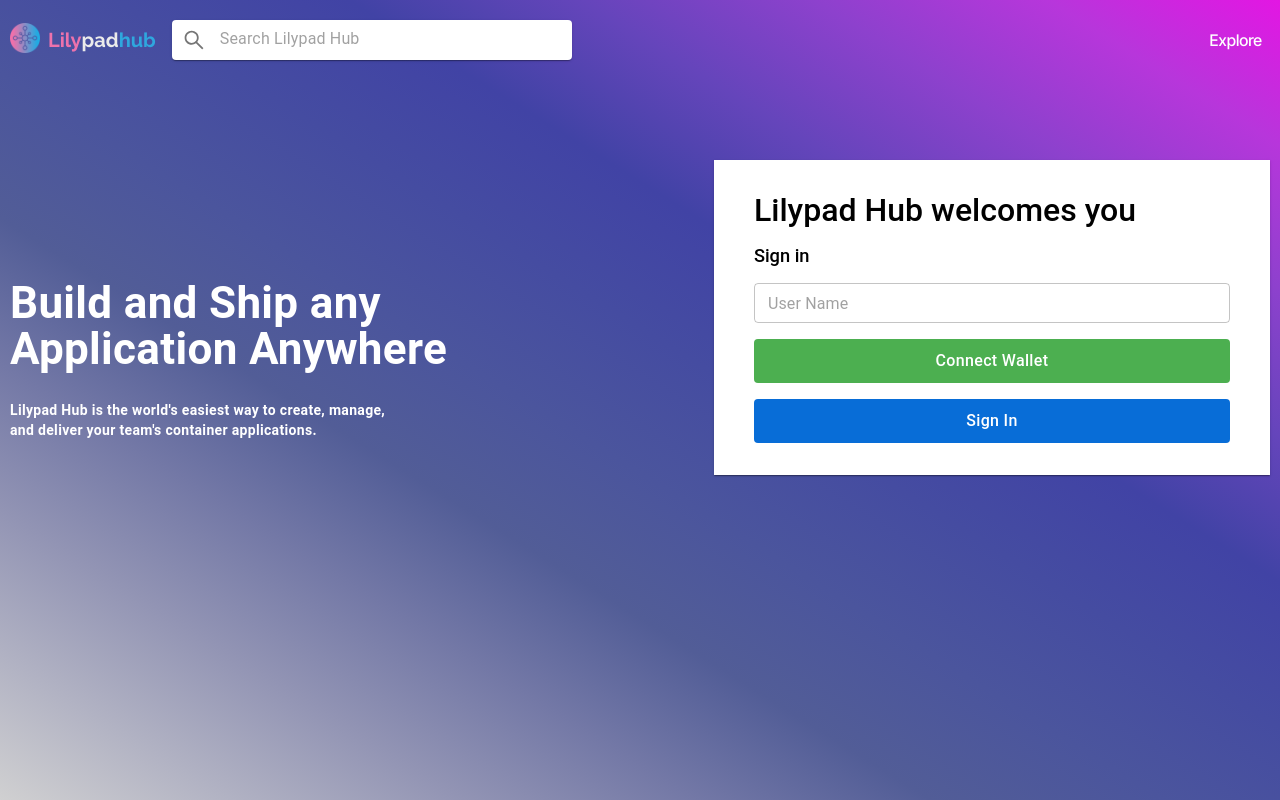
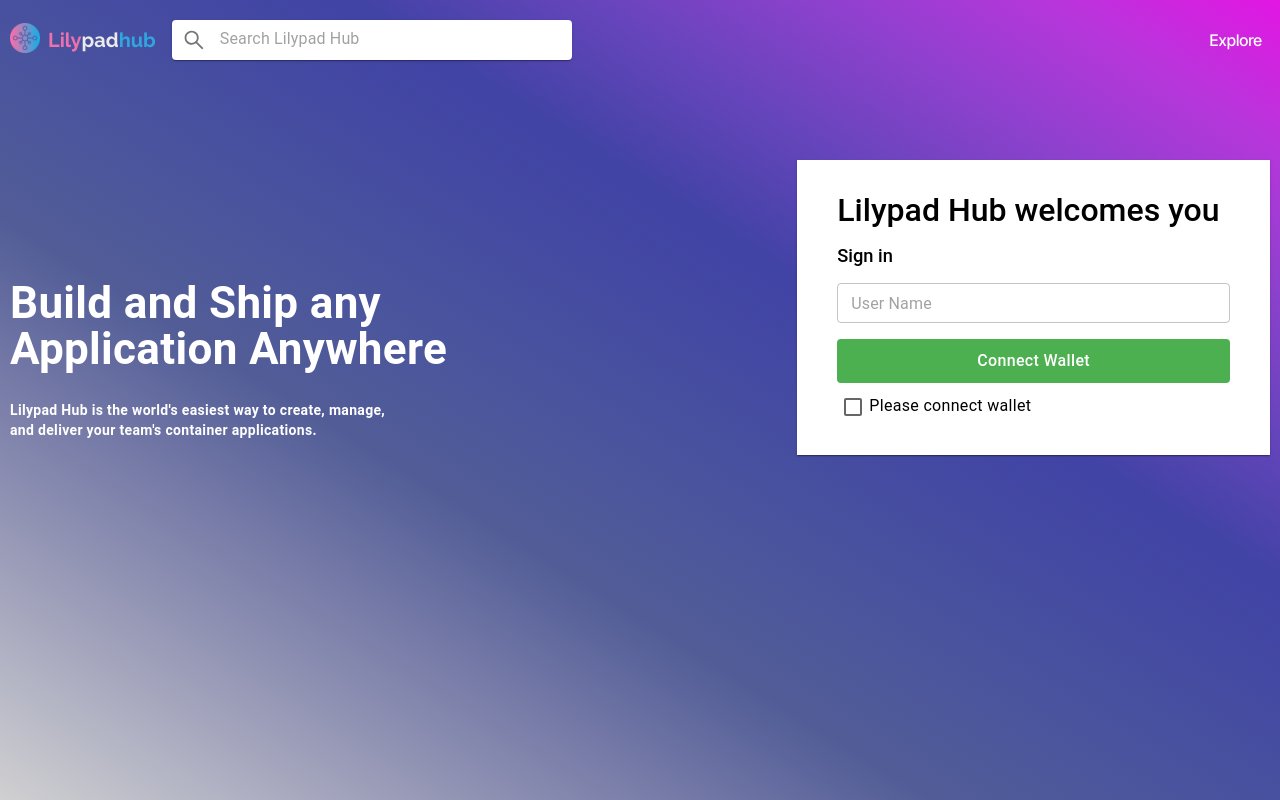
Before and after one commit to oBLAZERo2001/lilypad-hub, a React (Create React App) app: page /welcome in a window 1280 px wide. Built offline with nearby package versions, Linux system fonts and the light colour scheme; no server answers.

Commit message:
sign user flow completed

```diff
--- a/src/api/user.js
+++ b/src/api/user.js
@@ -1,16 +1,27 @@
 import { default as axios } from "axios";
 import { SERVER_URL } from "../constants";
 
-export const createUser = async function (address) {
+export const createUser = async function (address, displayName) {
 	try {
+		const nonceResponse = await axios.post(
+			`${SERVER_URL}/user/generateNonce`,
+			{ address },
+			{
+				method: "POST",
+				headers: { "Content-Type": "application/json" },
+			}
+		);
+		const formattedNonceResponse = nonceResponse.data;
+		const nonce = formattedNonceResponse.nonce;
+
 		const sign = await window.ethereum.request({
 			method: "personal_sign",
-			params: [address, "Please approve this message."],
+			params: [address, "Please approve this message \n \nNonce:\n" + nonce],
 		});
 
 		const response = await axios.post(
-			SERVER_URL + "/user/login",
-			{ sign },
+			SERVER_URL + "/user/signin",
+			{ sign, nonce, displayName },
 			{
 				headers: {
 					"Content-Type": `application/json`,
--- /dev/null
+++ b/src/hooks/useWallet.js
@@ -0,0 +1,46 @@
+import React, { useState } from "react";
+import { connectWalletToSite, getWalletAddress } from "../utils/wallet";
+import { createUser } from "../api/user";
+
+export default function UseWallet() {
+	const [connectedToSite, setConnectedToSite] = useState(false);
+	const [connectedToWallet, setConnectedToWallet] = useState(false);
+
+	async function connectSite() {
+		await connectWalletToSite();
+		const address = await getWalletAddress();
+		console.log("address", address);
+		if (address) {
+			setConnectedToWallet(true);
+
+			return true;
+		}
+		return false;
+	}
+
+	async function signUser(displayName) {
+		const address = await getWalletAddress();
+
+		if (address && address !== "") {
+			let token = localStorage.getItem("token");
+			localStorage.setItem("address", address);
+			if (!token || token === "" || token === "undefined") {
+				await createUser(address, displayName);
+			}
+			token = localStorage.getItem("token");
+			if (token && token !== "" && token !== "undefined") {
+				setConnectedToSite(true);
+				console.log("Signed user");
+				return true;
+			}
+		}
+		return false;
+	}
+
+	return {
+		connectSite,
+		connectedToSite,
+		signUser,
+		connectedToWallet,
+	};
+}
--- a/src/screens/Welcome.jsx
+++ b/src/screens/Welcome.jsx
@@ -1,7 +1,11 @@
-import { Box, FormControl, TextField } from "@mui/material";
-import React from "react";
+import { Box, Checkbox, FormControl, TextField } from "@mui/material";
+import React, { useState } from "react";
+import UseWallet from "../hooks/useWallet";
 
 export default function Welcome() {
+	const { connectSite, signUser, connectedToWallet } = UseWallet();
+	const [displayName, setDisplayName] = useState();
+
 	return (
 		<Box
 			sx={{
@@ -71,13 +75,45 @@
 				>
 					Sign in
 				</Box>
-				<FormControl fullWidth>
-					<TextField placeholder="User Name" size="small" />
+				<FormControl fullWidth sx={{ mb: 1 }}>
+					<TextField
+						placeholder="User Name"
+						size="small"
+						value={displayName}
+						onChange={(e) => {
+							setDisplayName(e.target.value);
+						}}
+					/>
 				</FormControl>
-				<Box sx={{ ...ButtonStyle, backgroundColor: "#4caf50", my: 2 }}>
-					Connect Wallet
+				{!connectedToWallet && (
+					<Box
+						sx={{ ...ButtonStyle, backgroundColor: "#4caf50", my: 1 }}
+						onClick={connectSite}
+					>
+						Connect Wallet
+					</Box>
+				)}
+				<Box sx={{ alignContent: "center" }}>
+					<Checkbox
+						checked={connectedToWallet}
+						// disabled
+						onClick={() => {}}
+						sx={{ p: 0.5, cursor: "default" }}
+						color={connectedToWallet ? "success" : "primary"}
+					/>
+
+					{!connectedToWallet ? "Please connect wallet" : "Connected to wallet"}
 				</Box>
-				<Box sx={ButtonStyle}>Sign In</Box>
+				{connectedToWallet && (
+					<Box
+						sx={{ ...ButtonStyle, backgroundColor: "#4caf50", my: 1 }}
+						onClick={() => {
+							if (displayName) signUser(displayName);
+						}}
+					>
+						Sign In
+					</Box>
+				)}
 			</Box>
 		</Box>
 	);
```
Also changed, not shown: 1 other file (tests, documents, lock files or other folders).
